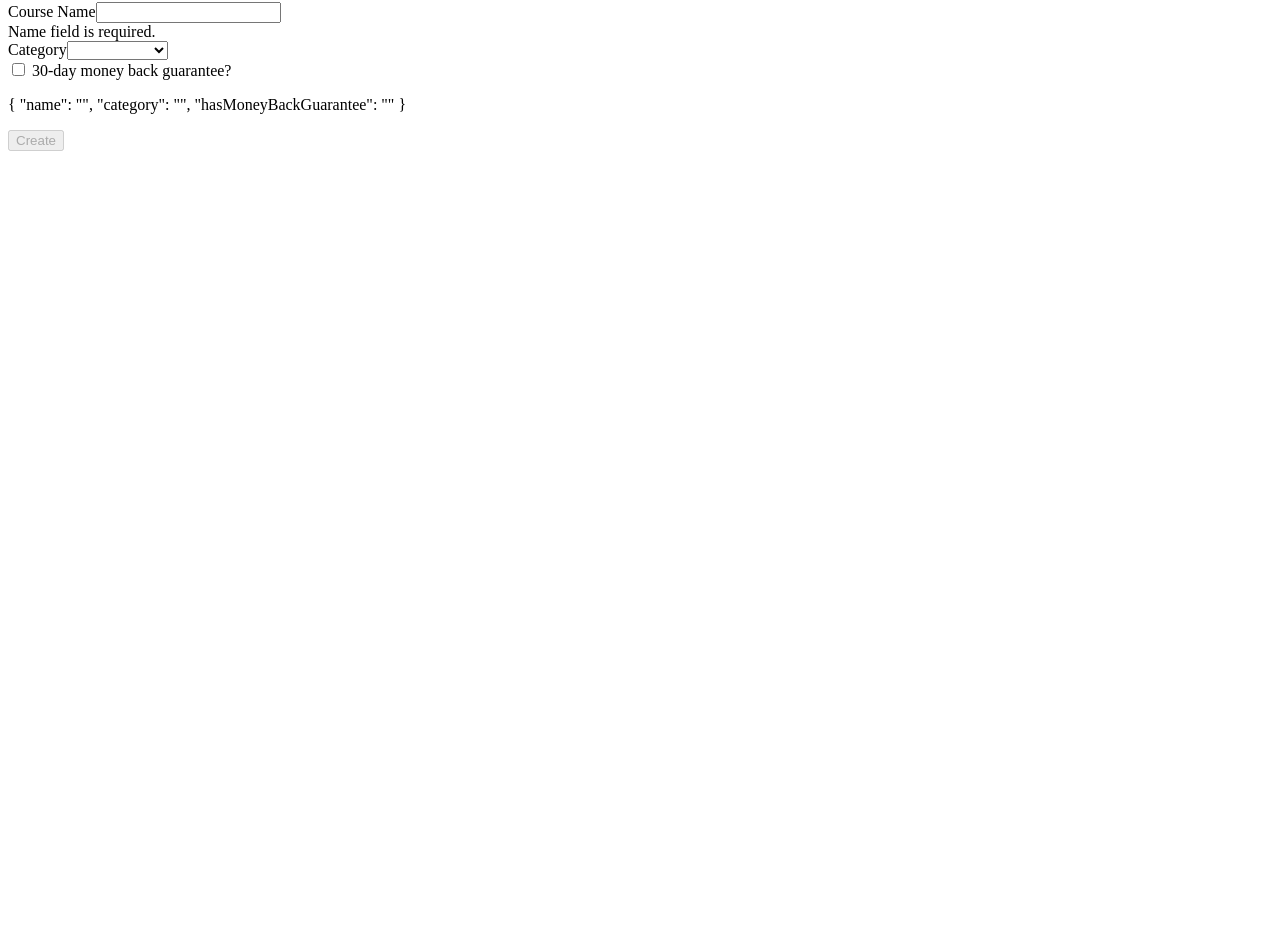
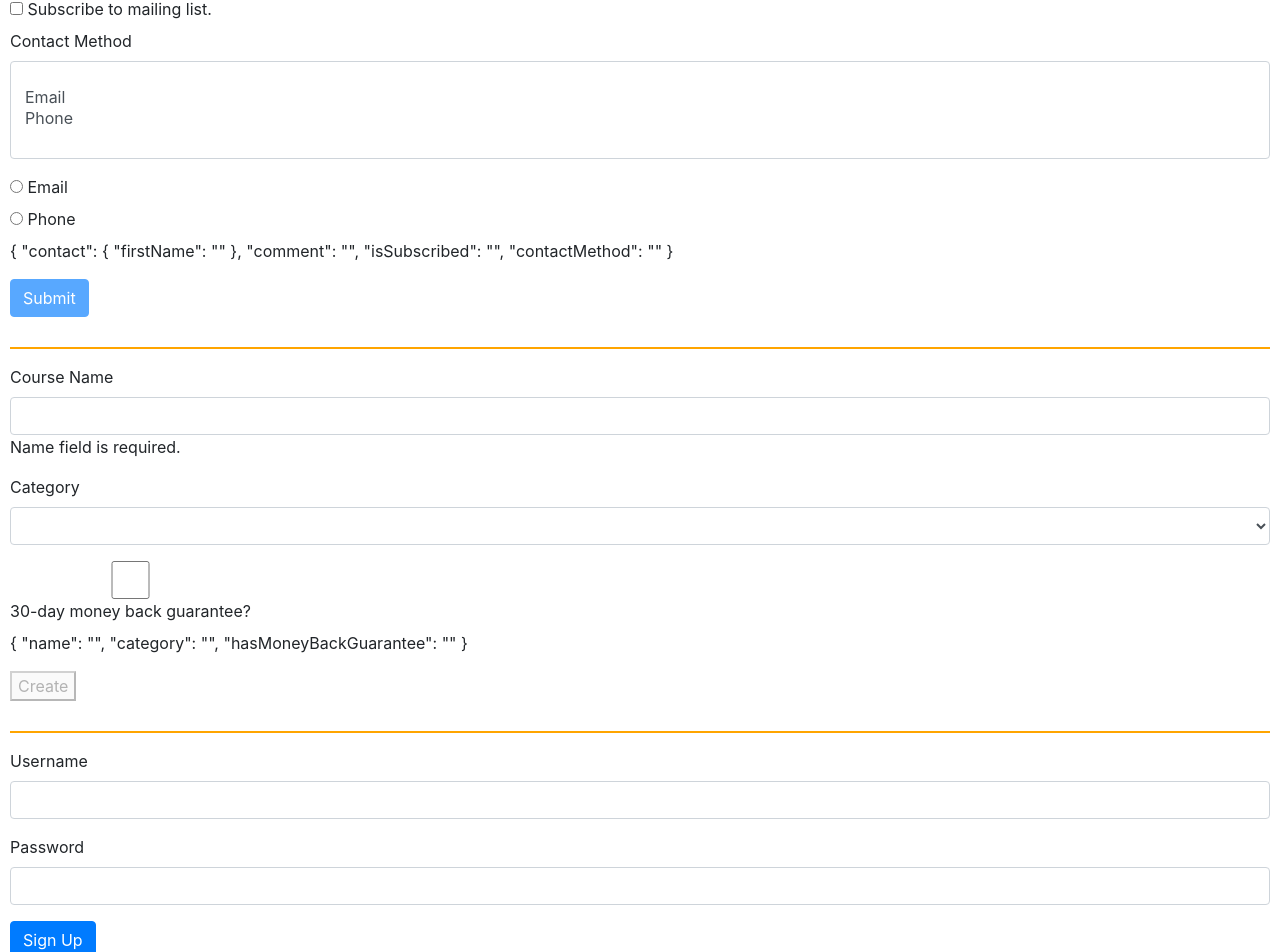
Before and after one commit to tillyninjaspace/weekfive-o-angular, an Angular app: page / in a window 1280 px wide. Shown: the part 467-1419 px from the top of the page. Before the commit the page ends 800 px from the top, so only its background shows below. Built offline with nearby package versions, Linux system fonts and the light colour scheme.

Commit message:
fixed bootstrap and added reactive form

```diff
--- a/package.json
+++ b/package.json
@@ -19,10 +19,14 @@
     "@angular/platform-browser": "~11.2.6",
     "@angular/platform-browser-dynamic": "~11.2.6",
     "@angular/router": "~11.2.6",
+    "bootstrap": "^4.6.0",
     "bootstrap-icons": "^1.4.1",
+    "jquery": "^1.9.1",
+    "popper.js": "^1.16.1",
     "rxjs": "~6.6.0",
     "tslib": "^2.0.0",
     "zone.js": "~0.11.3"
+
   },
   "devDependencies": {
     "@angular-devkit/build-angular": "~0.1102.5",
--- a/src/app/app.component.html
+++ b/src/app/app.component.html
@@ -1,3 +1,5 @@
+
+
 <zippy title="Shipping Details">
 
   Shipping Details Content
@@ -6,3 +8,5 @@
 <contact-form></contact-form>
 
 <new-course-form></new-course-form>
+
+<signup-form></signup-form>
--- a/src/app/app.module.ts
+++ b/src/app/app.module.ts
@@ -7,6 +7,7 @@
 import { ContactFormComponent } from './contact-form/contact-form.component';
 import { FormsModule, ReactiveFormsModule } from '@angular/forms';
 import { NewCourseFormComponent } from './new-course-form/new-course-form.component';
+import { SignupFormComponent } from './signup-form/signup-form.component';
 
 
 
@@ -15,7 +16,8 @@
     AppComponent,
     ZippyComponent,
     ContactFormComponent,
-    NewCourseFormComponent
+    NewCourseFormComponent,
+    SignupFormComponent
   ],
   imports: [
     BrowserModule,
--- /dev/null
+++ b/src/app/signup-form/signup-form.component.html
@@ -0,0 +1,18 @@
+<hr>
+<form>
+    <div class="form-group">
+        <label for="username">Username</label>
+        <input
+            id="username"
+            type="text"
+            class="form-control">
+    </div>
+    <div class="form-group">
+        <label for="password">Password</label>
+        <input
+            id="password"
+            type="text"
+            class="form-control">
+    </div>
+    <button class="btn btn-primary" type="submit">Sign Up</button>
+</form>
--- a/src/styles.css
+++ b/src/styles.css
@@ -1,4 +1,17 @@
 /* You can add global styles to this file, and also import other style files */
+
+
+@import "~bootstrap/dist/css/bootstrap.css";
+
 .form-control.ng-touched.ng-invalid {
     border: 2px solid red;
 }
+
+hr {
+    border: 1px solid orange;
+    margin-top: 30px;
+}
+
+body {
+    padding: 10px;
+}
```
Also changed, not shown: src/app/signup-form/signup-form.component.ts (added, +9 -0 lines), src/app/signup-form/signup-form.component.css (added), 2 other files (tests, documents, lock files or other folders).
